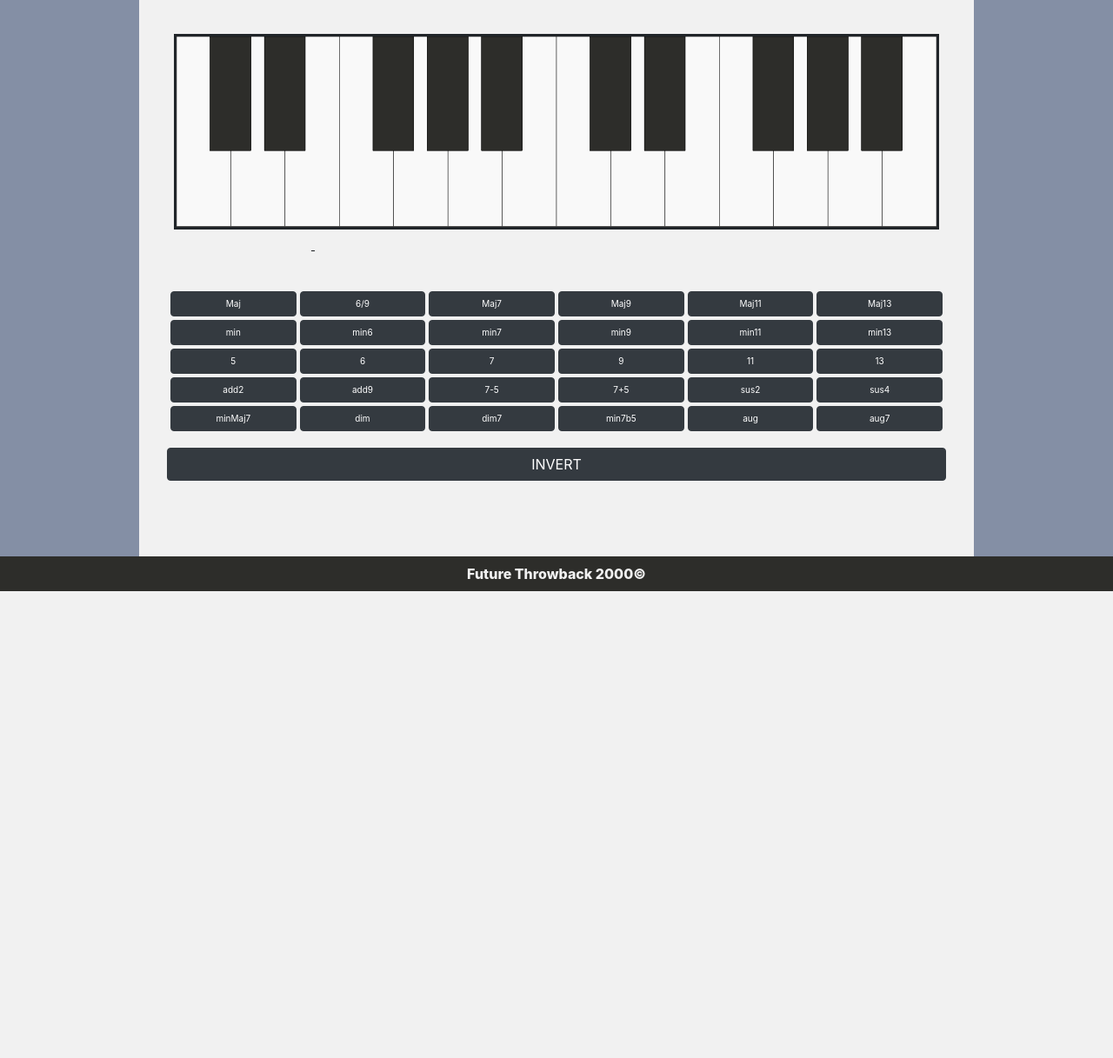
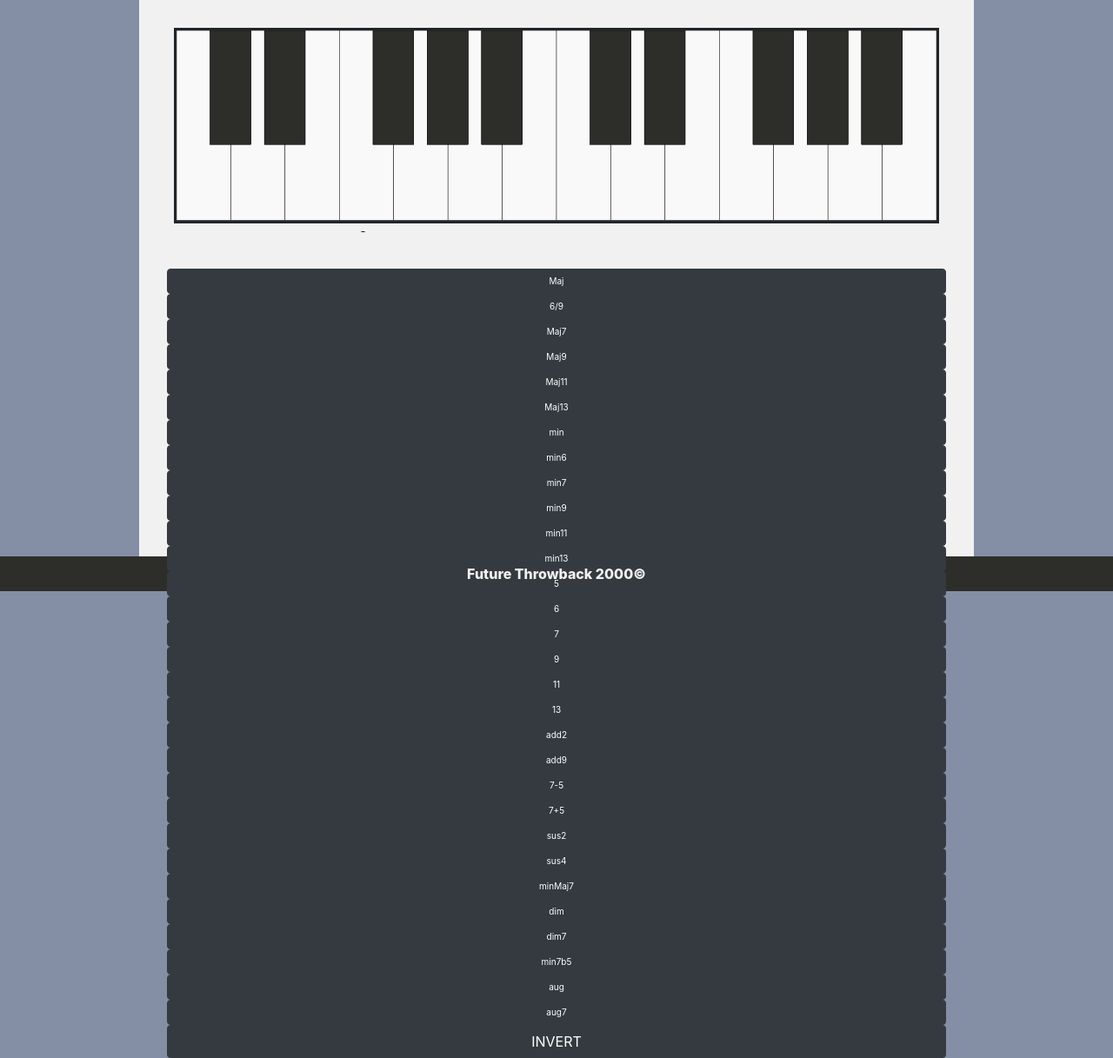
Before and after one commit to elokthewizard/cs50x-final, a Flask app: page / in a window 1280 px wide. Shown: the part 120-1337 px from the top of the page at 87% size. Before the commit the page ends 800 px from the top, so only its background shows below. Run offline with Flask 3, Linux system fonts and the light colour scheme; some libraries are stand-ins or nearby versions.

Commit message:
remove lots of unneeded styles

```diff
--- a/static/style.css
+++ b/static/style.css
@@ -44,12 +44,9 @@ form {
 #information {
     display: flex;
     flex-direction: row;
-    justify-content: space-between;
-    display: grid;
-    grid-template-columns: repeat(2, 1fr);
+    justify-content: space-around;
     text-align: center;
-    margin: auto 0;
-    gap: 14rem;
+    gap: 4;
     font-size: small;
 }
 
@@ -184,14 +181,9 @@ main {
 }
 
 #chord-selection {
-    display: grid;
-    grid-template-columns: repeat(6, 1fr);
-    grid-template-rows: repeat(5, 1fr);
-    gap: 0.25rem;
-    padding: 0.25rem;
-    justify-content: center;
+    display: flex;
+    flex-direction: column;
     align-items: center;
-    margin: auto 0;
 }
 
 #chord-selection input {
```
